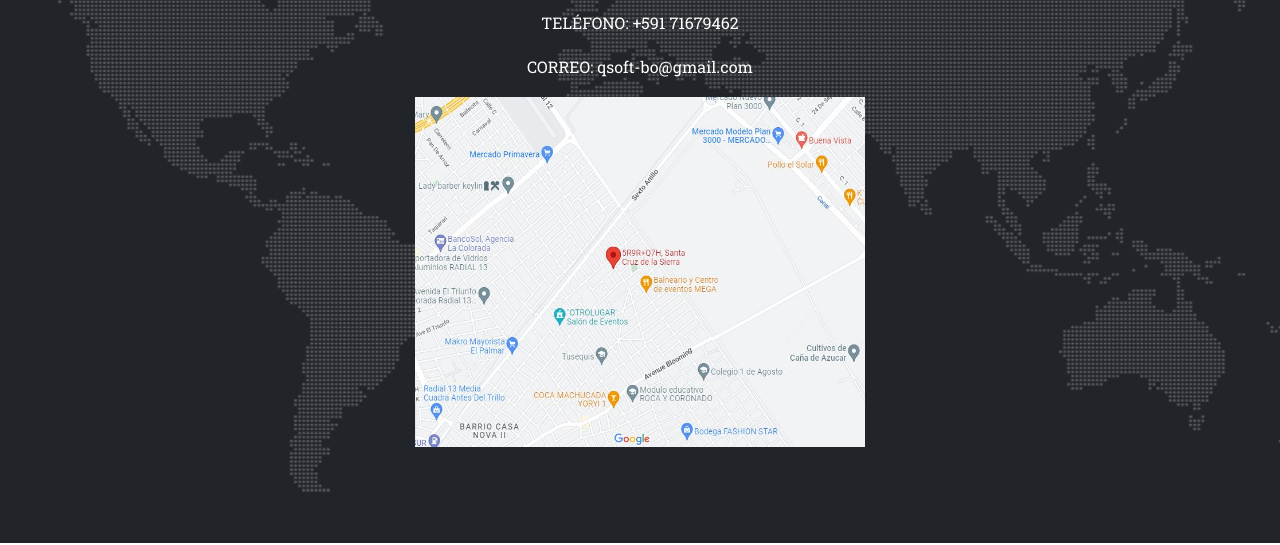
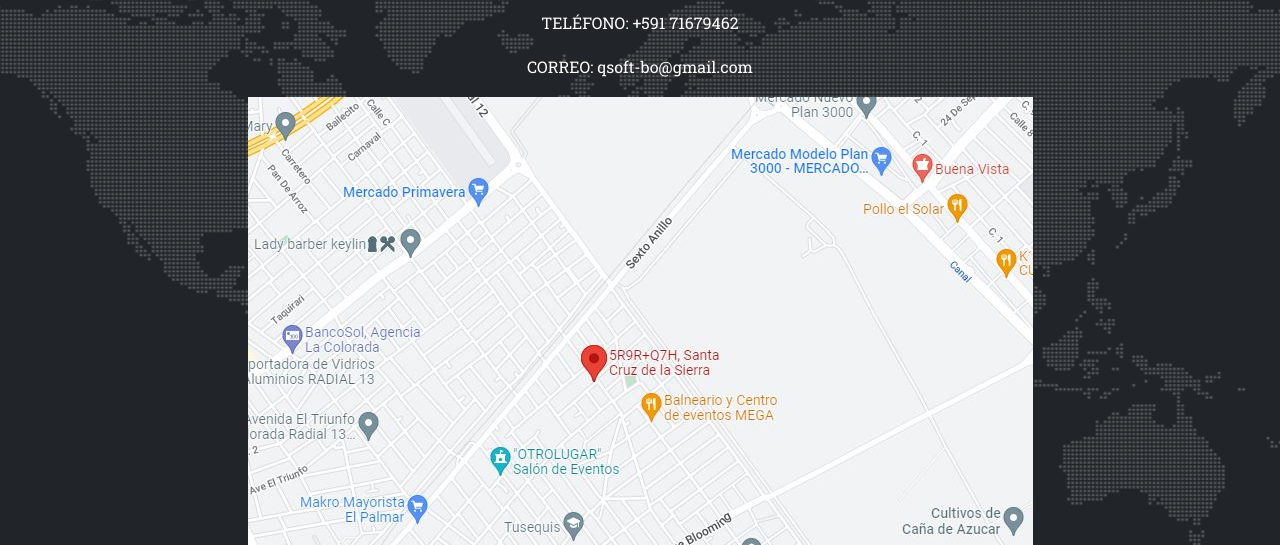
Before and after one commit to caceresliz/sitio-web, a website: page index.html in a window 1280 px wide. Shown: the part 3186-3731 px from the top of the page. Drawn offline with nearby package versions, Linux system fonts and the light colour scheme.

Commit message:
diseño pagina

```diff
--- a/index.html
+++ b/index.html
@@ -229,7 +229,7 @@
                     <p style="color:#fff">TELÉFONO: +591 71679462</p>
                     <p style="color:#fff">CORREO: qsoft-bo@gmail.com</p>
                 </div>
-                <div align="center"><img src="assets/mapa.jpg" height="350" width="450"></div>
+                <div align="center"><img src="assets/mapa.jpg"></div>
             </div>
         </section>
         <!-- Footer-->
```
